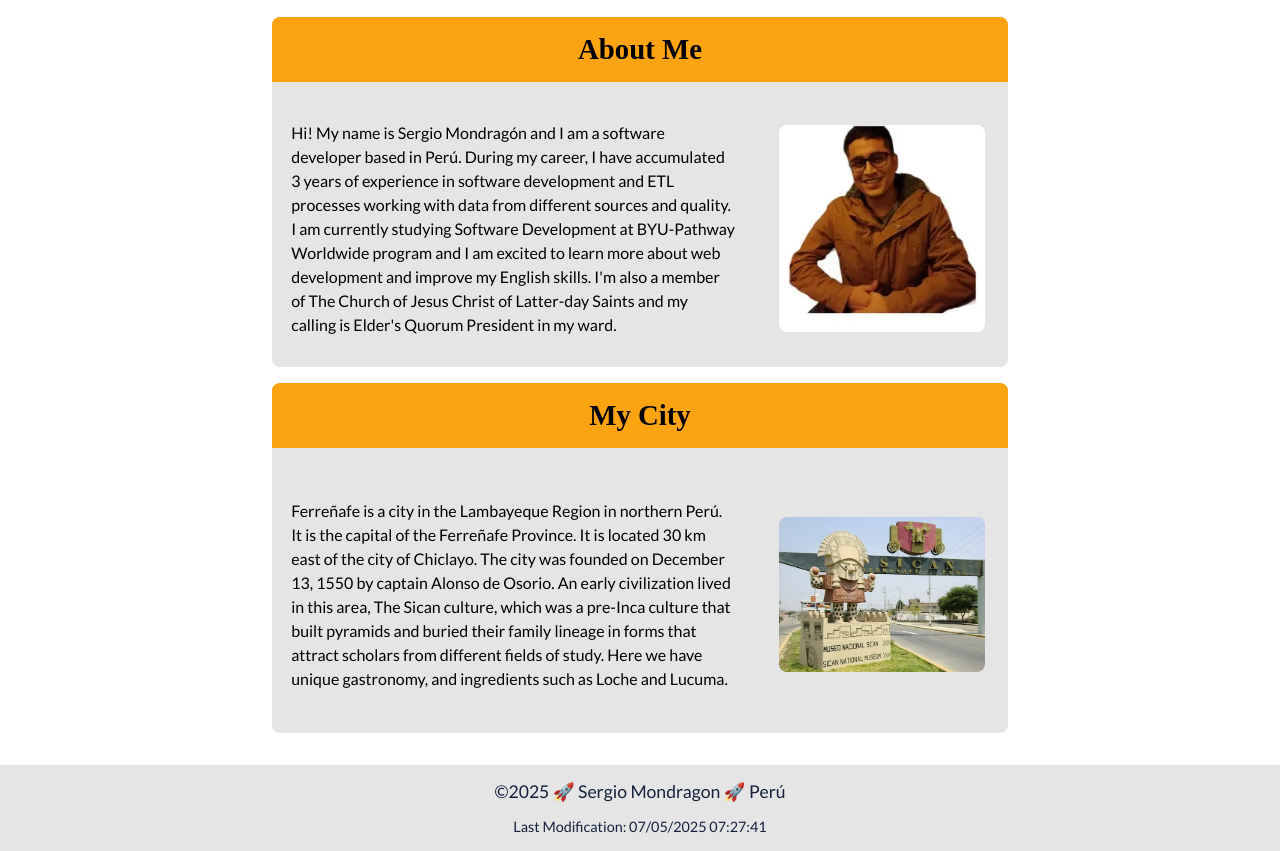
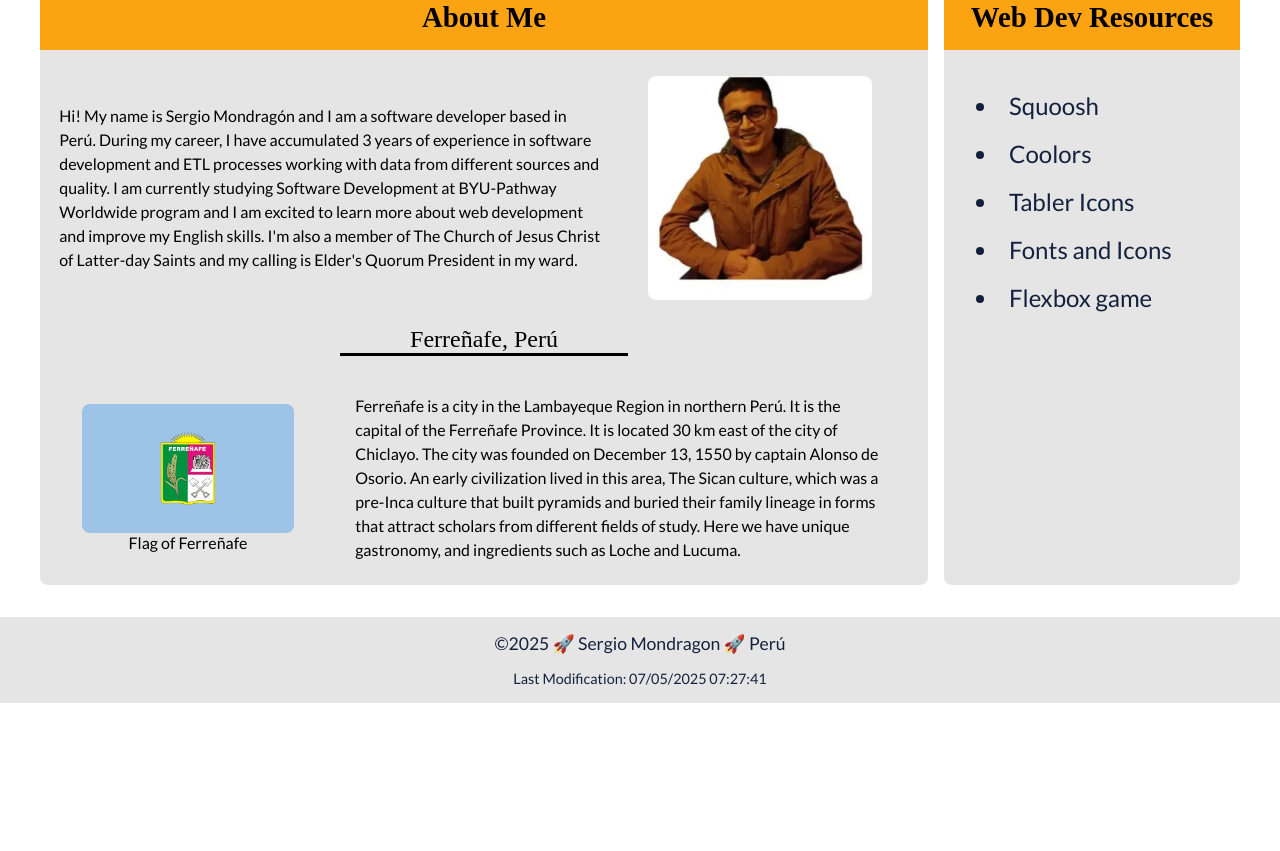
Before and after one commit to smondragondev/wdd131, a plain HTML site: page index.html in a window 1280 px wide. Shown: the part 286-1137 px from the top of the page. After the commit the page ends 989 px from the top, so only its background shows below. Drawn offline with Linux system fonts and the light colour scheme; a web font is replaced by a local one.

Commit message:
Change the layout and add web dev resources

```diff
--- a/index.html
+++ b/index.html
@@ -34,7 +34,7 @@
     </header>
     <main>
         <h1>Sergio Mondragon</h1>
-        <section class="card">
+        <section class="card" id="about-me">
             <h2>About Me</h2>
             <p>
                 Hi! My name is Sergio Mondragón and I am a software developer based in Perú.
@@ -46,13 +46,28 @@
                 Elder's Quorum President in my ward.
             </p>
             <img src="images/profile.webp" alt="My profile image.">
+            <div id="city-info">
+                <h3><span>Ferreñafe, Perú</span></h3>
+                <figure>
+                    <img src="images/ferrenafe-flag.webp" alt="The flag of my city.">
+                    <figcaption>Flag of Ferreñafe</figcaption>
+                </figure>
+                <p>
+                Ferreñafe is a city in the Lambayeque Region in northern Perú. It is the capital of the Ferreñafe Province. It is located 30 km east of the city of Chiclayo. The city was founded on December 13, 1550 by captain Alonso de Osorio. An early civilization lived in this area, The Sican culture, which was a pre-Inca culture that built pyramids and buried their family lineage in forms that attract scholars from different fields of study. Here we have unique gastronomy, and ingredients such as Loche and Lucuma.
+                </p>
+            </div>
         </section>
-        <section class="card">
-            <h2>My City</h2>
-            <p>
-                Ferreñafe is a city in the Lambayeque Region in northern Perú. It is the capital of the Ferreñafe Province. It is located 30 km east of the city of Chiclayo. The city was founded on December 13, 1550 by captain Alonso de Osorio. An early civilization lived in this area, The Sican culture, which was a pre-Inca culture that built pyramids and buried their family lineage in forms that attract scholars from different fields of study. Here we have unique gastronomy, and ingredients such as Loche and Lucuma.
-            </p>
-            <img src="images/ferrenafe.webp" alt="My city image.">
+        <section class="card" id="web-dev-resources">
+            <h2>Web Dev Resources</h2>
+            <ul>
+                <li><a href="https://squoosh.app/">Squoosh</a></li>
+                <li><a href="https://coolors.co/">Coolors</a></li>
+                <li><a href="https://tabler.io/icons">Tabler Icons</a></li>
+                <li><a href="https://fonts.google.com/">Fonts and Icons</a></li>
+                <li><a href="https://flexboxfroggy.com/">Flexbox game</a></li>
+
+            </ul>
+
         </section>
     </main>
     <footer>
--- a/styles/base.css
+++ b/styles/base.css
@@ -59,7 +59,7 @@ a {
 
 header {
     text-align: center;
-    padding: 2rem 0;
+    padding: 2rem 0 0 0;
     background-color: var(--secondary-color);
     color: var(--accent2-color);
 }
@@ -67,7 +67,7 @@ header {
 nav {
     background-color: var(--primary-color);
     margin: 0 auto;
-    max-width: 800px;
+    max-width: 1200px;
 }
 
 nav ul {
@@ -95,15 +95,17 @@ nav a:hover {
 /* Main */
 
 main {
-    padding: 2rem;
-    max-width: 800px;
+    padding: 2rem 0;
+    max-width: 1200px;
     margin: 0 auto;
     display: grid;
-    grid-template-rows: auto 1fr 1fr;
+    grid-template-rows: auto 1fr;
+    grid-template-columns: 3fr 1fr;
     gap: 1rem;
 }
 
 main h1 {
+    grid-column: 1 / -1;
     font-size: 2.4rem;
     margin-bottom: 1rem;
     color: var(--accent2-color);
@@ -112,18 +114,13 @@ main h1 {
 }
 
 .card {
-    display: grid;
-    height: 350px;
-    grid-template-columns: repeat(3, 1fr);
-    grid-template-rows: auto 1fr;
-    gap: 0.5rem 1.5rem;
+    height: 600px;
     background-color: var(--secondary-color);
     border-radius: 8px;
     color: var(--primary-color);
 }
 
 .card h2 {
-    grid-column: 1 / -1;
     font-size: 1.8rem;
     text-align: center;
     padding: 1rem;
@@ -133,20 +130,92 @@ main h1 {
 }
 
 .card p {
-    grid-column: 1 / 3;
     font-size: 1rem;
     line-height: 1.5rem;
     padding: 0 1.2rem;
+}
+
+
+#about-me {
+    display: grid;
+    gap: 0.5rem 1.5rem;
+    grid-template-columns: repeat(3, 1fr);
+    grid-template-rows: auto 1fr 1fr;
+}
+
+#about-me h2 {
+    grid-column: 1 / -1;
+}
+
+#about-me p {
+    grid-column: 1 / 3;
     align-self: center;
 }
-.card img {
+
+#about-me img {
     grid-column: 3 / 4;
-    width: 90%;
+    width: 80%;
     height: auto;
     border-radius: 8px;
     align-self: center;
 }
 
+#city-info {
+    grid-column: 1 / -1;
+    display: grid;
+    gap: 1rem 0;
+    grid-template-columns: repeat(3, 1fr);
+    grid-template-rows: auto 1fr;
+}
+
+#city-info h3 {
+    font-size: 1.5rem;
+    grid-column: 1 / -1;
+    text-align: center;
+}
+
+#city-info span{
+    border-bottom: solid;
+    display: block;
+    margin: auto;
+    width: 18rem;
+}
+
+#city-info figure{
+    grid-column: 1 / 2;
+    align-self: center;
+    justify-self: center;
+    padding: 0 1rem;
+    display: flex;
+    flex-direction: column;
+    align-items: center;
+}
+
+#city-info p{
+    grid-column: 2 / -1;
+    padding-right: 3rem;
+}
+
+#web-dev-resources{
+    display: grid;
+    grid-template-rows: auto 1fr;
+}
+
+#web-dev-resources ul{
+    list-style-position: inside;
+    padding: 2rem;
+    font-size: 1.5rem;
+    line-height: 3rem;
+    color: var(--accent2-color);
+}
+
+#web-dev-resources a{
+    color: var(--accent2-color);
+}
+
+#web-dev-resources a:hover{
+    color: var(--accent1-color);
+}
 /* Footer */
 
 footer {
```
Also changed, not shown: images/ferrenafe-flag.webp (added), images/ferrenafe.webp (deleted).
